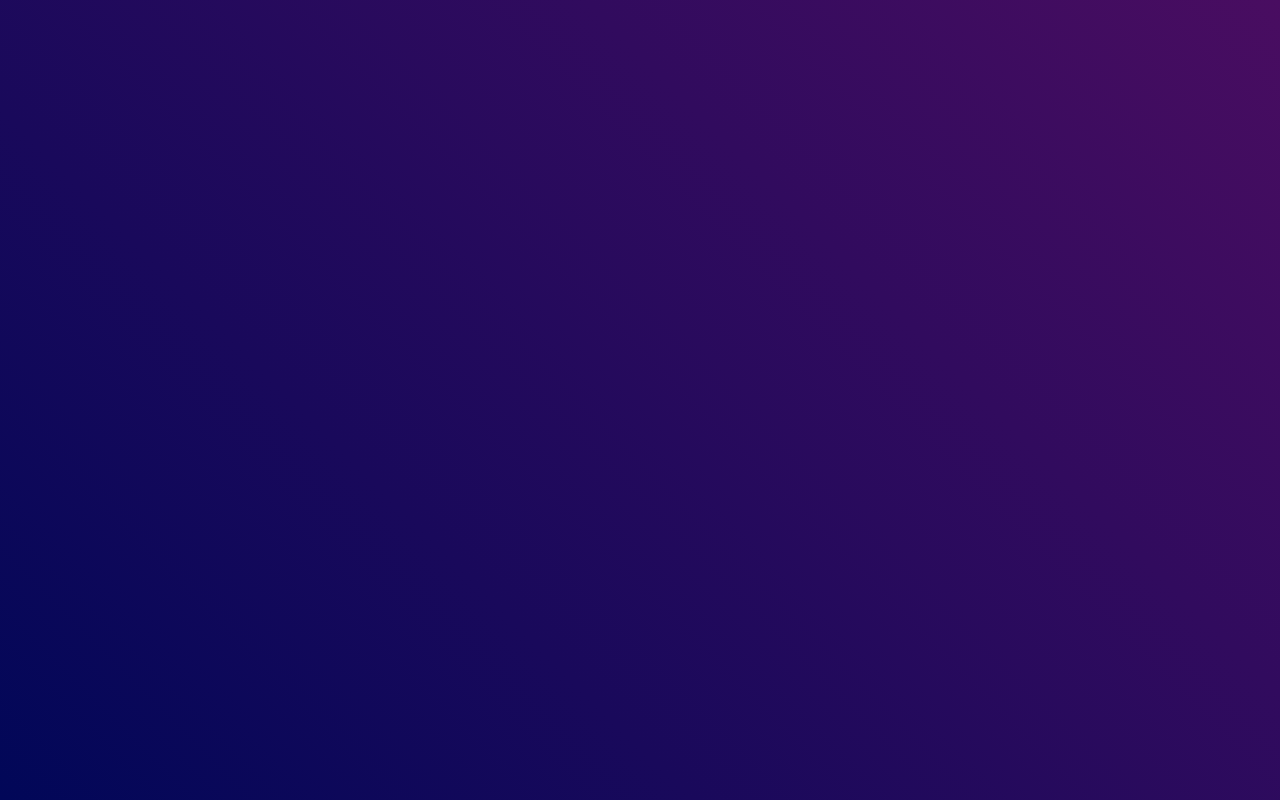
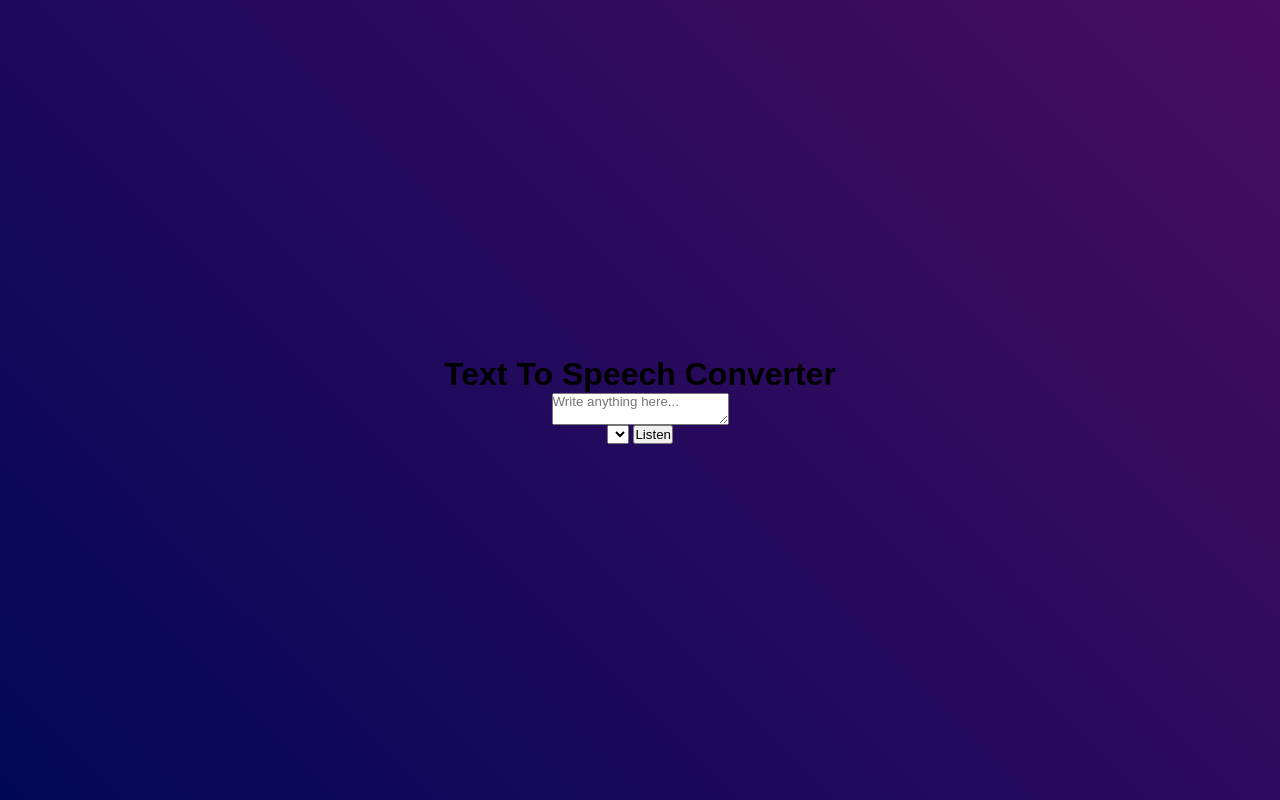
Before and after one commit to AmirTaki/Text-To-Speech-Converter, a plain HTML site: page index.html in a window 1280 px wide. Drawn offline with Linux system fonts and the light colour scheme.

Commit message:
index : div : row

```diff
--- a/index.html
+++ b/index.html
@@ -8,7 +8,12 @@
 </head>
 <body>
     <div class="hero">
-
+        <h1>Text To Speech Converter</h1>
+        <textarea name="" placeholder="Write anything here..." id=""></textarea>
+        <div class="row">
+            <select name="" id=""></select>
+            <button>Listen</button>
+        </div>
     </div>
     <script src = "./src/script.js"></script>
 </body>
```
